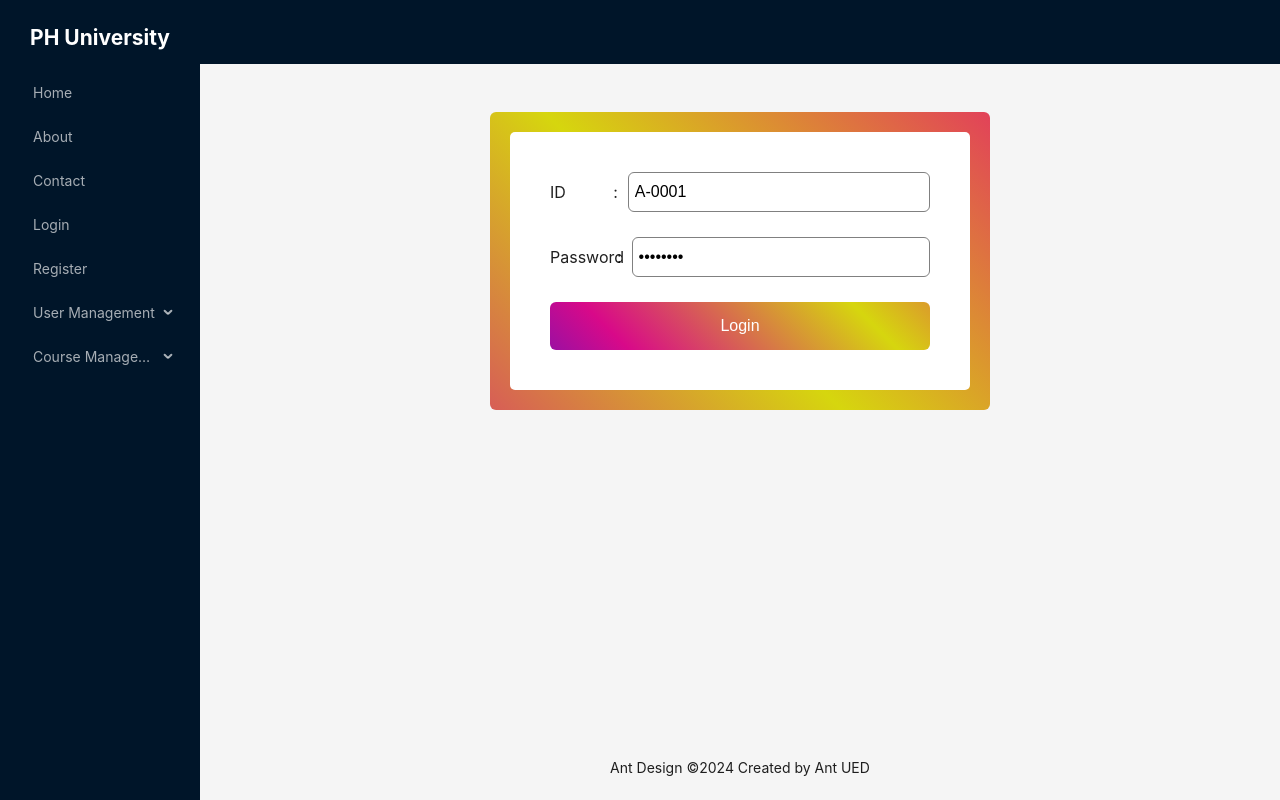
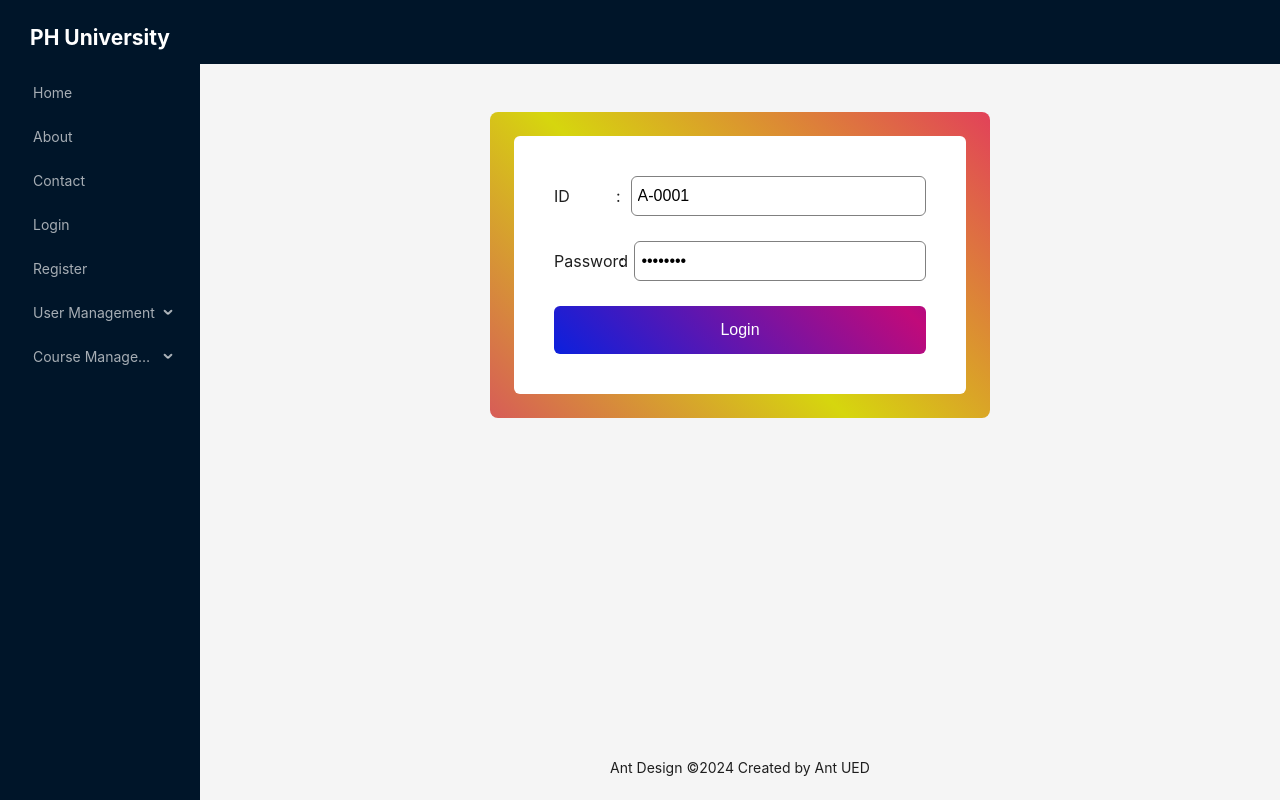
Before and after one commit to Robin0787/PH-University-Client, a React (Vite) app: page /login in a window 1280 px wide. Built offline with nearby package versions, Linux system fonts and the light colour scheme.

Commit message:
'Updated'

```diff
--- a/src/pages/login/login.module.css
+++ b/src/pages/login/login.module.css
@@ -11,8 +11,8 @@
 form {
   width: 90%;
   margin-inline: auto;
-  padding: 20px;
-  border-radius: 6px;
+  padding: 24px;
+  border-radius: 8px;
   background: var(--gradient);
   background-size: 300%;
   background-position: left;
@@ -31,10 +31,10 @@ form {
 form .container {
   background-color: white;
   padding: 30px;
-  border-radius: 5px;
+  border-radius: 6px;
   display: flex;
   flex-direction: column;
-  justify-content: start;
+  justify-content: flex-start;
   gap: 5px;
   font-size: 1rem;
 }
@@ -64,13 +64,19 @@ form .container div input:focus {
   outline: none;
   border-color: black;
 }
+
 form .container div button {
   width: 100%;
   padding: 15px;
   border-radius: 6px;
-  background: var(--gradient);
+  background: linear-gradient(
+    45deg,
+    rgb(11, 32, 221),
+    rgb(192, 10, 122),
+    rgb(11, 32, 221)
+  );
   background-size: 200%;
-  background-position: center;
+  background-position: left;
   color: white;
   border: none;
   cursor: pointer;
@@ -79,7 +85,7 @@ form .container div button {
 }
 
 form .container div button:hover {
-  background-position: left;
+  background-position: right;
 }
 
 @media screen and (min-width: 640px) {
```
